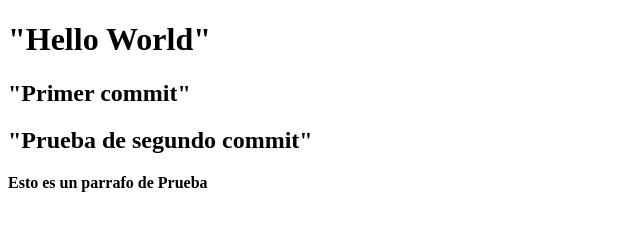
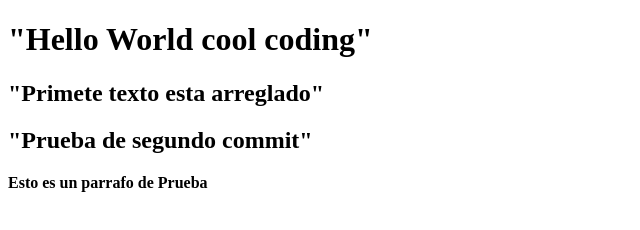
Before and after one commit to AddonGrp/testgit, a plain HTML site: page index.html in a window 1280 px wide. Shown: the whole page, without its empty margins (0-640 px from the left). Drawn offline with Linux system fonts and the light colour scheme.

Commit message:
Esta es una prueba de add - Coursera

```diff
--- a/index.html
+++ b/index.html
@@ -7,8 +7,8 @@
     <title>Document</title
 </head>
 <body>
-    <h1>"Hello World"</h1>
-    <h2>"Primer commit"</h2>
+    <h1>"Hello World cool coding"</h1><p></p>
+    <h2>"Primete texto esta arreglado"</h2>
     <h2>"Prueba de segundo commit"</h2>
        <b> <p>Esto es un parrafo de Prueba</p> </b>
 </body>
```
